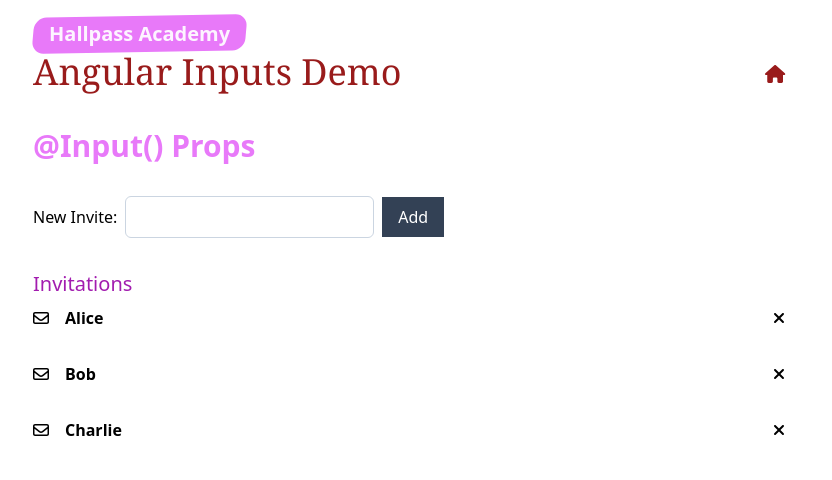
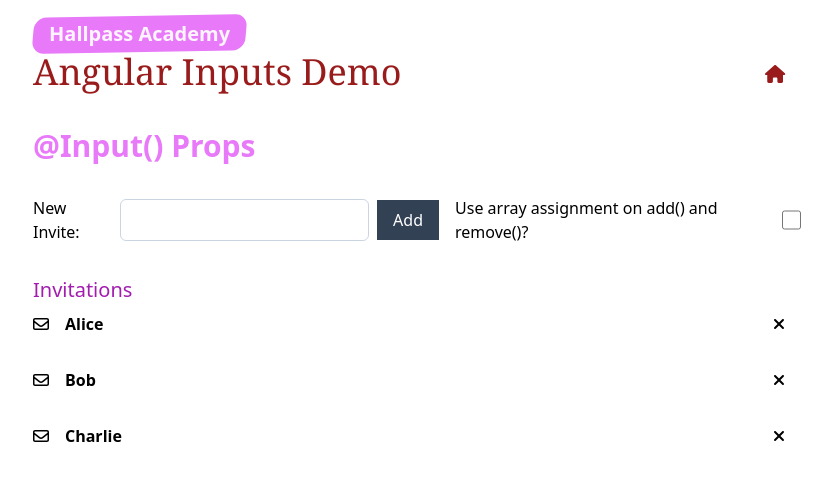
Before and after one commit to rbanning/academy-demo-angular-component-input, an Angular app: page /why-transformations-rock in a window 1280 px wide. Shown: the top 480 px of the page, without its empty margins (223-1055 px from the left). Built offline with nearby package versions, Linux system fonts and the light colour scheme.

Commit message:
why transformations rock

```diff
--- a/src/app/views/why-transformations-rock/display-invitations/display-invitations.component.ts
+++ b/src/app/views/why-transformations-rock/display-invitations/display-invitations.component.ts
@@ -1,4 +1,4 @@
-import { Component, EventEmitter, Input, Output } from '@angular/core';
+import { ChangeDetectionStrategy, Component, EventEmitter, Input, Output } from '@angular/core';
 import { CommonModule } from '@angular/common';
 import { FontAwesomeModule } from '@fortawesome/angular-fontawesome';
 import { faEnvelope } from '@fortawesome/free-regular-svg-icons';
@@ -9,10 +9,17 @@ import { faXmark } from '@fortawesome/free-solid-svg-icons';
   standalone: true,
   imports: [CommonModule, FontAwesomeModule],
   templateUrl: './display-invitations.component.html',
-  styles: ':host { display: block; }'
+  styles: ':host { display: block; }',
+  // changeDetection: ChangeDetectionStrategy.OnPush      //best practice would be to use OnPush but additions are not detected unless the array is reassigned
+                                                          // this is because the array is mutated and not reassigned
 })
 export class DisplayInvitationsComponent {
-  @Input() who: string[] = [];
+  @Input({
+    transform: (value: string[]) => {
+     value.sort((a, b) => a.localeCompare(b));
+     return value;
+    }
+  }) who: string[] = [];
   @Output() remove = new EventEmitter<string>();
 
   icon = {
--- a/src/app/views/why-transformations-rock/why-transformations-rock.component.html
+++ b/src/app/views/why-transformations-rock/why-transformations-rock.component.html
@@ -5,6 +5,9 @@
     <label for="newInvite">New Invite:</label>
     <input id="newInvite" type="text" [(ngModel)]="newInvite" class="border border-slate-300 rounded-md p-2">
     <button title="add new invite" (click)="add()" class="py-2 px-4 bg-slate-700 text-white hover:bg-slate-800">Add</button>
+    <span class="flex-1"></span>
+    <label for="useReset">Use array assignment on add() and remove()?</label>
+    <input id="useReset" type="checkbox" [(ngModel)]="resetArrayOnAdd" class="w-5 h-5 border border-slate-300 rounded-md p-2">
   </div>
 </div>
 
--- a/src/app/views/why-transformations-rock/why-transformations-rock.component.ts
+++ b/src/app/views/why-transformations-rock/why-transformations-rock.component.ts
@@ -11,15 +11,33 @@ import { DisplayInvitationsComponent } from './display-invitations/display-invit
   styles: ':host { display: block; }'
 })
 export class WhyTransformationsRockComponent {
-  invites: string[] = ['Alice', 'Bob', 'Charlie'];
+  invites: string[] = ['Charlie', 'Alice','Bob' ];
   newInvite = '';
 
+  resetArrayOnAdd = false;
+
   add() {
-    this.invites.push(this.newInvite);
+    if (this.resetArrayOnAdd) {
+      this.invites = [
+        ...this.invites,
+        this.newInvite
+      ];                                  // reassign the array
+    }
+    else {
+      this.invites.push(this.newInvite);  //mutate the array
+    }
     this.newInvite = '';
   }
   remove(name: string) {
-    this.invites = this.invites.filter(m => m !== name);
+    if (this.resetArrayOnAdd) {
+      this.invites = this.invites.filter(m => m !== name);  // reassign the array
+    }
+    else {
+      const index = this.invites.indexOf(name);
+      if (index > -1) {
+        this.invites.splice(index, 1); // mutate the array
+      }
+    }
   }
 
 }
```
